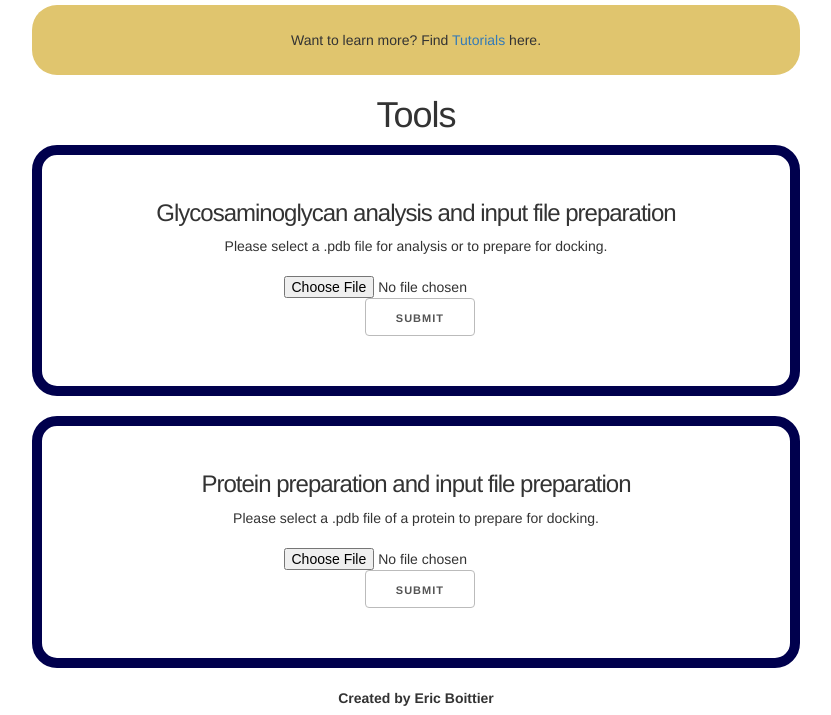
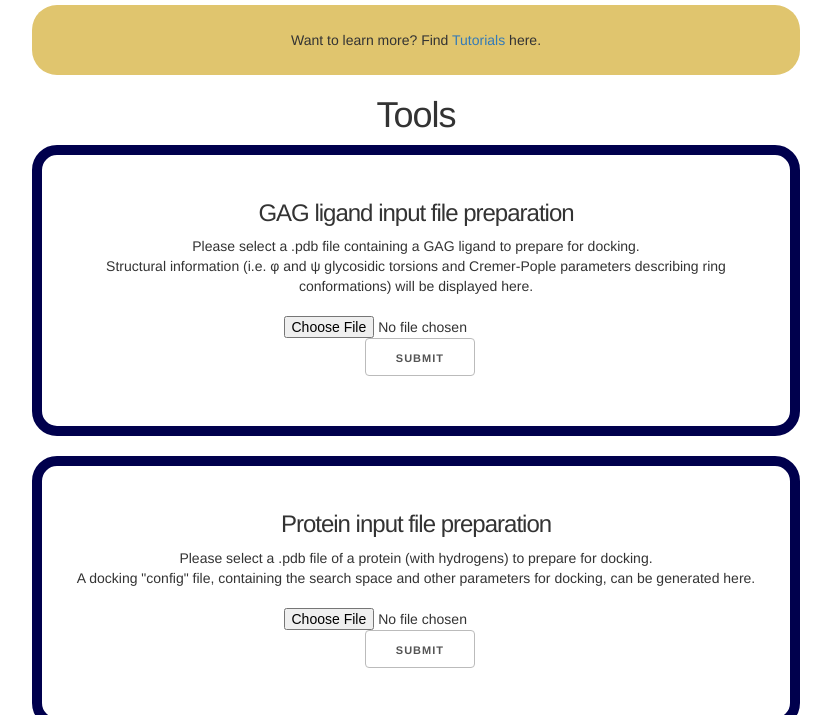
Before and after one commit to EricBoittier/GlycoTorch_Online, a Flask app: page / in a window 1280 px wide. Shown: the part 490-1205 px from the top of the page, without its empty margins (224-1055 px from the left). Run offline with Flask 2, Linux system fonts and the light colour scheme; some libraries are stand-ins or nearby versions.

Commit message:
tutorial and index changed

```diff
--- a/templates/Tutorials.html
+++ b/templates/Tutorials.html
@@ -143,7 +143,7 @@
 
     </table>
 
-    <h3> 1.0 Prepare the protein </h3>
+    <h3> 1.0  - Prepare the protein </h3>
 
     <table>
     <tr>
@@ -159,7 +159,7 @@
     </tr>
     </table>
 
-    <h3> 2.0 Prepare the ligand </h3>
+    <h3> 2.0 - Prepare the ligand </h3>
 
     <table>
     <tr>
--- a/templates/index.html
+++ b/templates/index.html
@@ -122,10 +122,13 @@ Want to learn more? Find <a href="http://ericboittier.pythonanywhere.com/Tutoria
     <div class="boxed_blue">
 
 
-    <h3> Glycosaminoglycan analysis and input file preparation </h3>
+    <h3> GAG ligand input file preparation </h3>
 
         <p1 padding: 0.2 em>
-        Please select a .pdb file for analysis or to prepare for docking. <br>
+        Please select a .pdb file containing a GAG ligand to prepare for docking. <br>
+        </p1>
+        <p1 padding: 0.2 em>
+        Structural information (i.e. φ and ψ glycosidic torsions and Cremer-Pople parameters describing ring conformations) will be displayed here. <br>
         </p1>
 
         <p1>
@@ -152,10 +155,13 @@ Want to learn more? Find <a href="http://ericboittier.pythonanywhere.com/Tutoria
     <div class="boxed_blue">
 
     <center>
-    <h3> Protein preparation and input file preparation </h3>
+    <h3> Protein input file preparation </h3>
 
         <p1 padding: 0.2 em>
-        Please select a .pdb file of a protein to prepare for docking. <br>
+        Please select a .pdb file of a protein (with hydrogens) to prepare for docking. <br>
+        </p1>
+        <p1>
+        A docking "config" file, containing the search space and other parameters for docking, can be generated here.<br>
         </p1>
 
         <p1>
```
